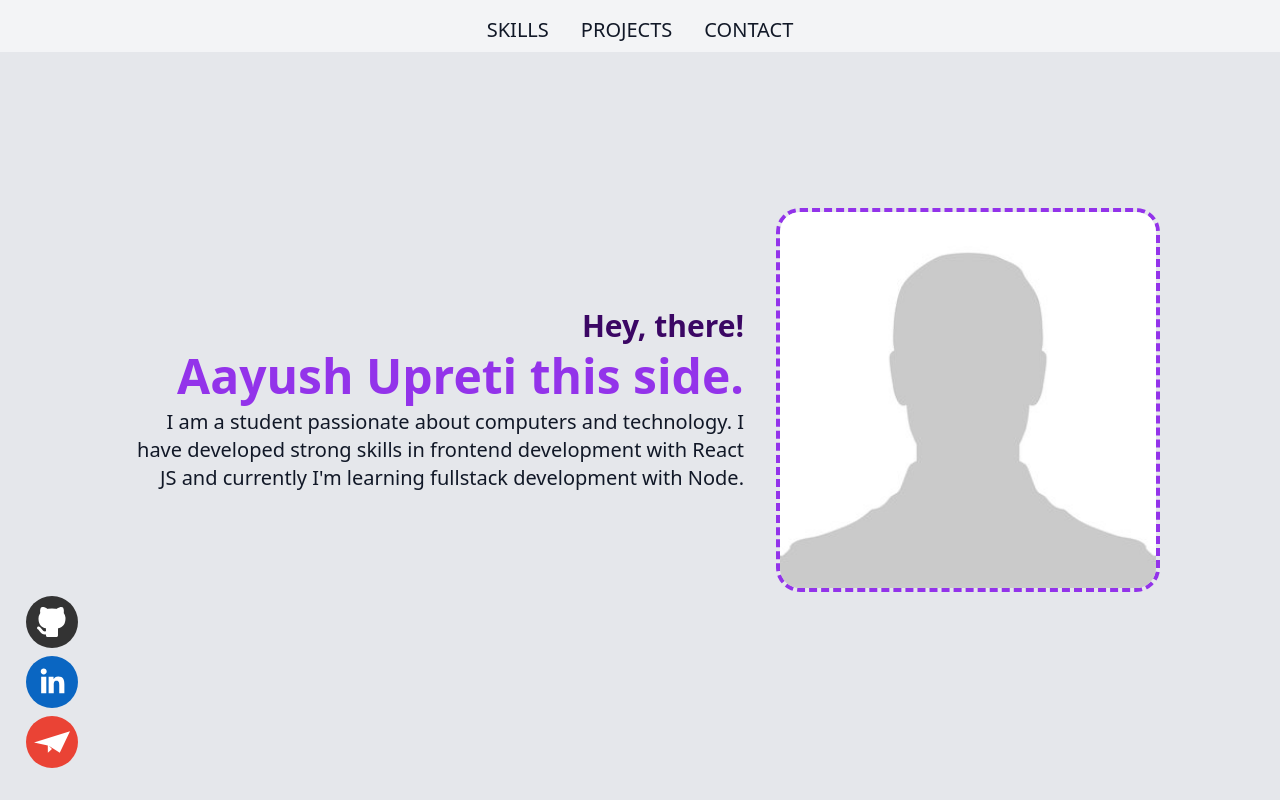
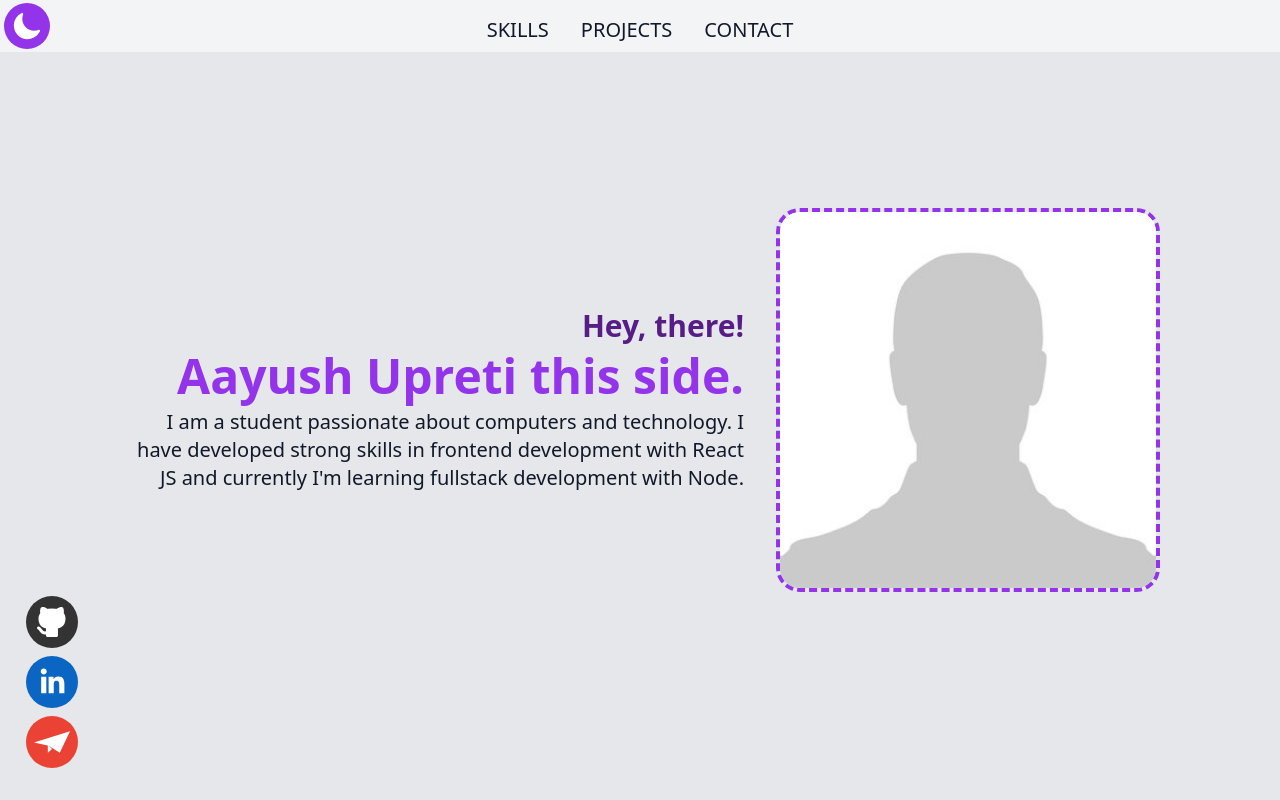
Before and after one commit to ayus-10/my-site, a React (Vite) app: page / in a window 1280 px wide. Shown: the top 800 px of the page. Built offline with nearby package versions, Linux system fonts and the light colour scheme.

Commit message:
implement dark mode

```diff
--- a/src/App.jsx
+++ b/src/App.jsx
@@ -18,16 +18,22 @@ const App = () => {
     setShowScrollUp(!inView);
   }, [inView]);
 
+  const [darkTheme, setDarkTheme] = useState(false);
+
+  const changeTheme = () => setDarkTheme(!darkTheme);
+
   return (
-    <div className="min-h-screen overflow-hidden text-gray-900">
+    <div
+      className={`min-h-screen overflow-hidden ${darkTheme ? "text-white" : "text-gray-900"}`}
+    >
       <div className="flex min-h-screen flex-col" id="home" ref={homeComponent}>
-        <Navbar />
-        <Hero />
+        <Navbar changeTheme={changeTheme} darkTheme={darkTheme} />
+        <Hero darkTheme={darkTheme} />
         <ScrollTop setVisibility={showScrollUp} />
       </div>
-      <Skills />
-      <Projects />
-      <Contact />
+      <Skills darkTheme={darkTheme} />
+      <Projects darkTheme={darkTheme} />
+      <Contact darkTheme={darkTheme} />
     </div>
   );
 };
--- a/src/components/Contact.jsx
+++ b/src/components/Contact.jsx
@@ -1,8 +1,11 @@
 import React from "react";
 
-const Contact = () => {
+const Contact = ({ darkTheme }) => {
   return (
-    <div className="min-h-screen w-screen bg-gray-200" id="contact">
+    <div
+      className={`min-h-screen w-screen ${darkTheme ? "bg-gray-900" : "bg-gray-100"}`}
+      id="contact"
+    >
       Contact
     </div>
   );
--- a/src/components/Hero.jsx
+++ b/src/components/Hero.jsx
@@ -2,15 +2,17 @@ import React from "react";
 import image from "../assets/my-image.jpg";
 import SocialLinks from "./SocialLinks";
 
-const Hero = () => {
+const Hero = ({ darkTheme }) => {
   return (
     <div
-      className="relative flex max-h-screen w-screen flex-grow bg-gray-200 px-4"
+      className={`relative flex max-h-screen w-screen flex-grow px-4 ${darkTheme ? "bg-gray-800" : "bg-gray-200"}`}
       id="hero"
     >
       <div className="-mt-[3.25rem] flex flex-col-reverse justify-center gap-4 md:flex-row md:items-center md:gap-8">
         <div className="w-full text-center md:w-1/2 md:text-right">
-          <h2 className="text-2xl font-semibold text-purple-950 md:text-3xl">
+          <h2
+            className={`text-2xl font-semibold md:text-3xl ${darkTheme ? "text-purple-400 " : "text-purple-900 "}`}
+          >
             Hey, there!
           </h2>
           <h1 className="text-3xl font-bold text-purple-600 md:my-2 md:text-5xl">
--- a/src/components/Navbar.jsx
+++ b/src/components/Navbar.jsx
@@ -1,17 +1,27 @@
 import React from "react";
 import { Link } from "react-scroll";
+import { IoMoon } from "react-icons/io5";
+import { IoIosSunny } from "react-icons/io";
 
-const Navbar = () => {
+const Navbar = ({ changeTheme, darkTheme }) => {
   const navLinks = ["skills", "projects", "contact"];
 
   return (
-    <nav className="relative z-50 flex max-h-[3.25rem] w-screen justify-center bg-gray-100 px-4 py-2 font-light">
+    <nav
+      className={`relative z-10 flex h-[3.25rem] w-screen justify-center px-4 py-2 font-light ${darkTheme ? "bg-gray-900" : "bg-gray-100"}`}
+    >
+      <button
+        className="absolute left-1 top-[3.5rem] z-20 flex rounded-full bg-purple-600 p-2 text-3xl text-white outline-none md:top-1/2 md:-translate-y-1/2"
+        onClick={changeTheme}
+      >
+        {darkTheme ? <IoIosSunny /> : <IoMoon />}
+      </button>
       <ul className="flex w-full justify-between px-4 sm:text-lg md:w-auto md:justify-center md:gap-8 md:px-0 md:text-xl">
         {navLinks.map((link, index) => (
           <li key={index} className="group">
             <div className="invisible mx-auto h-2 w-2 rounded-full bg-purple-600 group-hover:visible"></div>
             <Link
-              className="cursor-pointer group-hover:text-purple-600"
+              className={`cursor-pointer ${darkTheme ? "group-hover:text-purple-500" : "group-hover:text-purple-600"}`}
               to={link}
               spy={true}
               smooth={true}
--- a/src/components/Projects.jsx
+++ b/src/components/Projects.jsx
@@ -1,8 +1,11 @@
 import React from "react";
 
-const Projects = () => {
+const Projects = ({ darkTheme }) => {
   return (
-    <div className="min-h-screen w-screen bg-gray-200" id="projects">
+    <div
+      className={`min-h-screen w-screen ${darkTheme ? "bg-gray-800" : "bg-gray-200"}`}
+      id="projects"
+    >
       Projects
     </div>
   );
--- a/src/components/Skills.jsx
+++ b/src/components/Skills.jsx
@@ -1,7 +1,7 @@
 import React, { useRef } from "react";
 import { skillItems } from "../data/SkillItems.jsx";
 
-const Skills = () => {
+const Skills = ({ darkTheme }) => {
   const itemsRef = useRef();
 
   const handleHover = (id, color) => {
@@ -16,9 +16,14 @@ const Skills = () => {
   };
 
   return (
-    <div className="min-h-screen w-screen bg-gray-100" id="skills">
+    <div
+      className={`min-h-screen w-screen ${darkTheme ? "bg-gray-900" : "bg-gray-100"}`}
+      id="skills"
+    >
       <div className="px-4 py-12">
-        <h1 className="text-center text-3xl font-bold text-purple-600 md:my-2 md:text-5xl">
+        <h1
+          className={`text-center text-3xl font-bold md:my-2 md:text-5xl ${darkTheme ? "text-purple-500" : "text-purple-600"}`}
+        >
           Which tools can I work with?
         </h1>
         <div
@@ -31,7 +36,7 @@ const Skills = () => {
               <div
                 id={id}
                 key={index}
-                className="flex flex-col items-center justify-center text-gray-500"
+                className={`flex flex-col items-center justify-center ${darkTheme ? "text-gray-300" : "text-gray-500"}`}
                 onMouseOver={() => handleHover(id, item.color)}
                 onMouseOut={() => handleHover(id, null)}
               >
```
